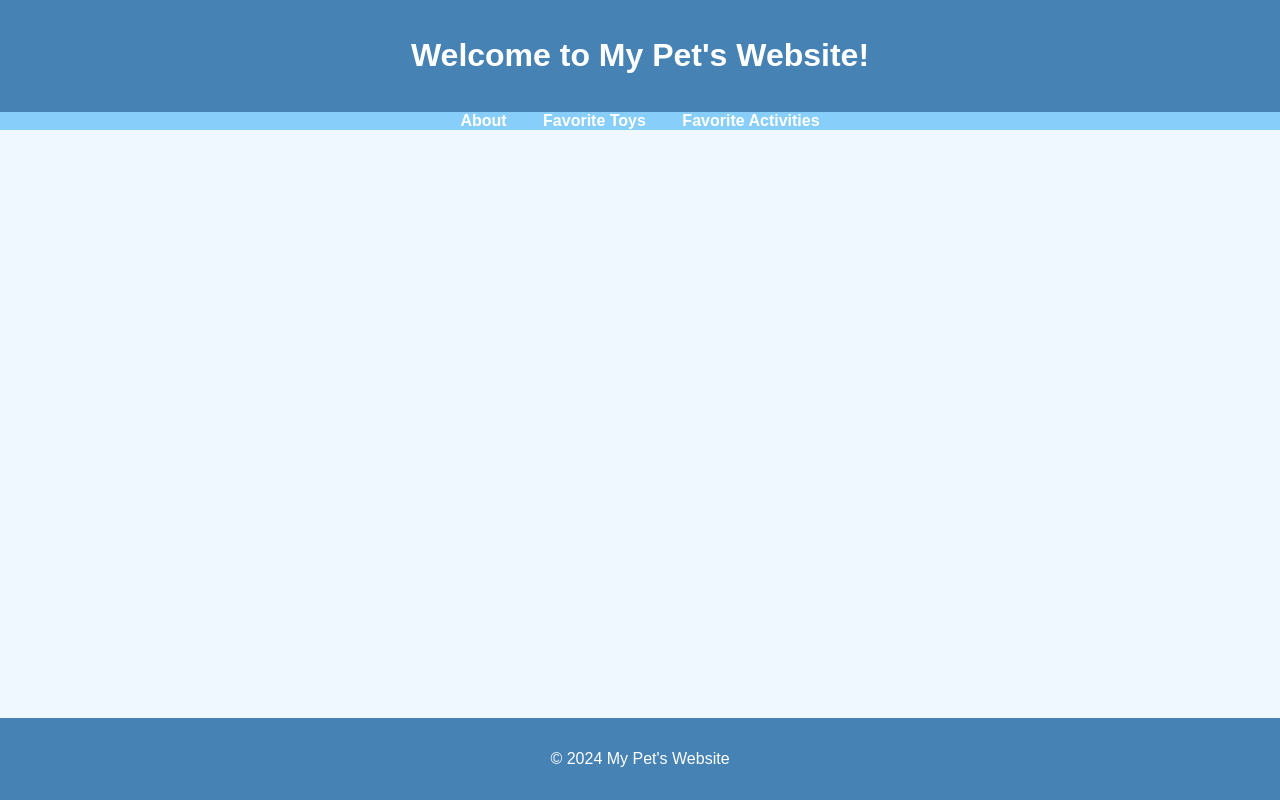
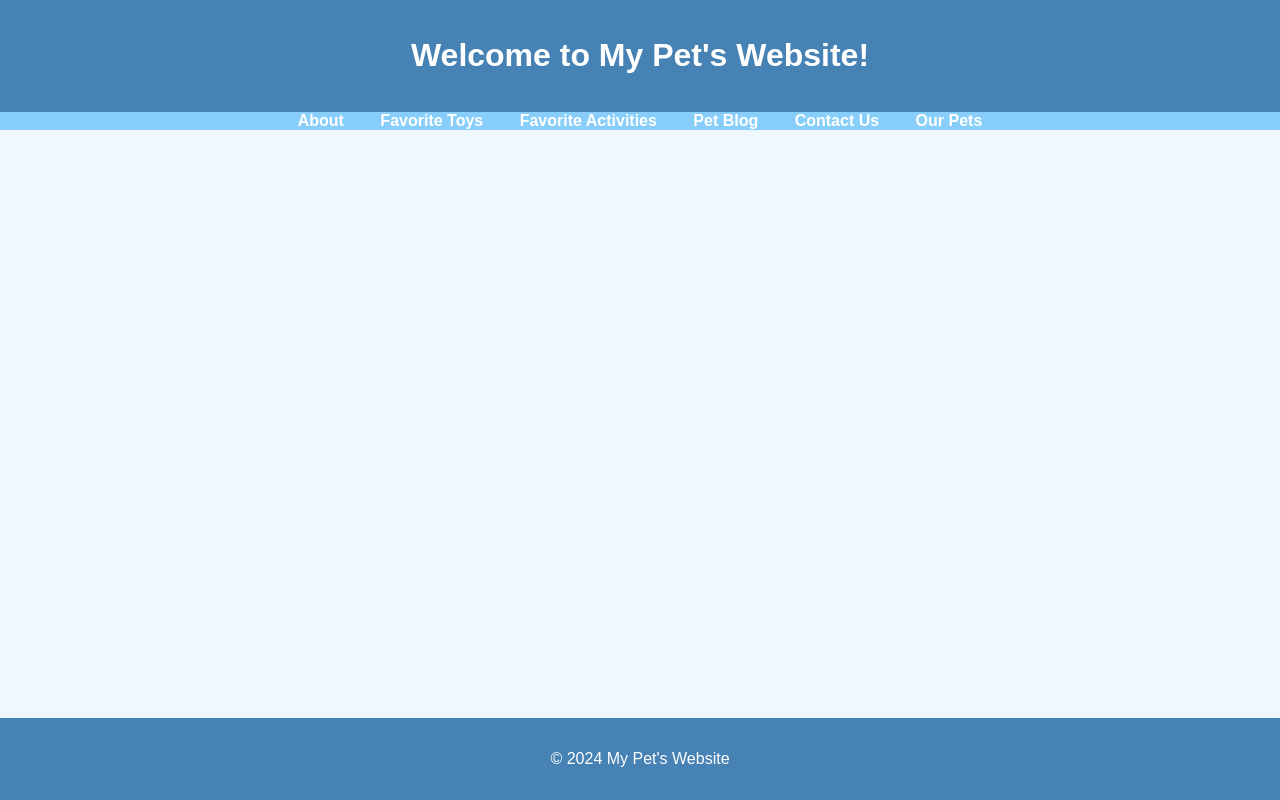
Before and after one commit to chengorehema/eleph, a plain HTML site: page Desktop/pet-website/index.html in a window 1280 px wide. Drawn offline with Linux system fonts and the light colour scheme.

Commit message:
add changes

```diff
--- a/Desktop/pet-website/index.html
+++ b/Desktop/pet-website/index.html
@@ -15,6 +15,10 @@
             <li><a href="about.html">About</a></li>
             <li><a href="toys.html">Favorite Toys</a></li>
             <li><a href="activities.html">Favorite Activities</a></li>
+            <li><a href="Blog.html">Pet Blog</a></li>
+            <li><a href="contact.html">Contact Us</a></li>
+            <li><a href="pets.html">Our Pets</a></li>
+
         </ul>
     </nav>
 
```
